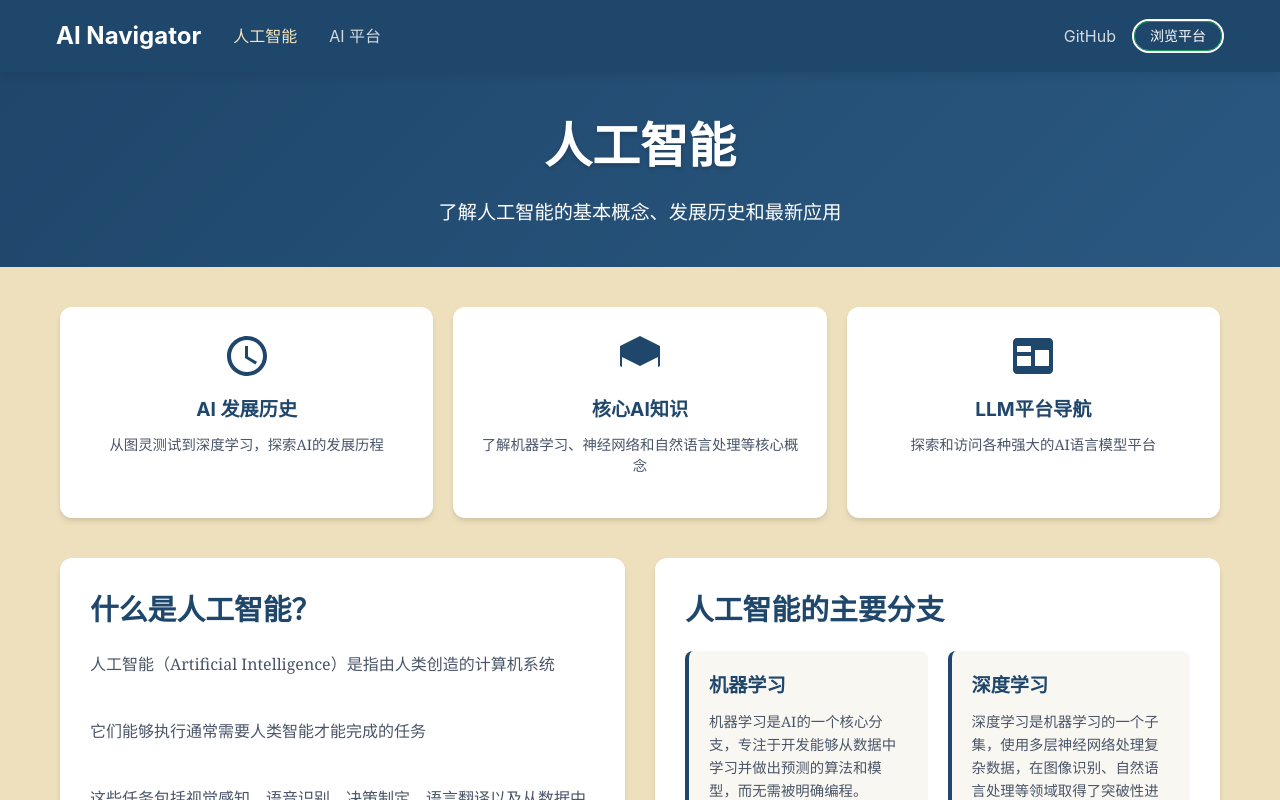
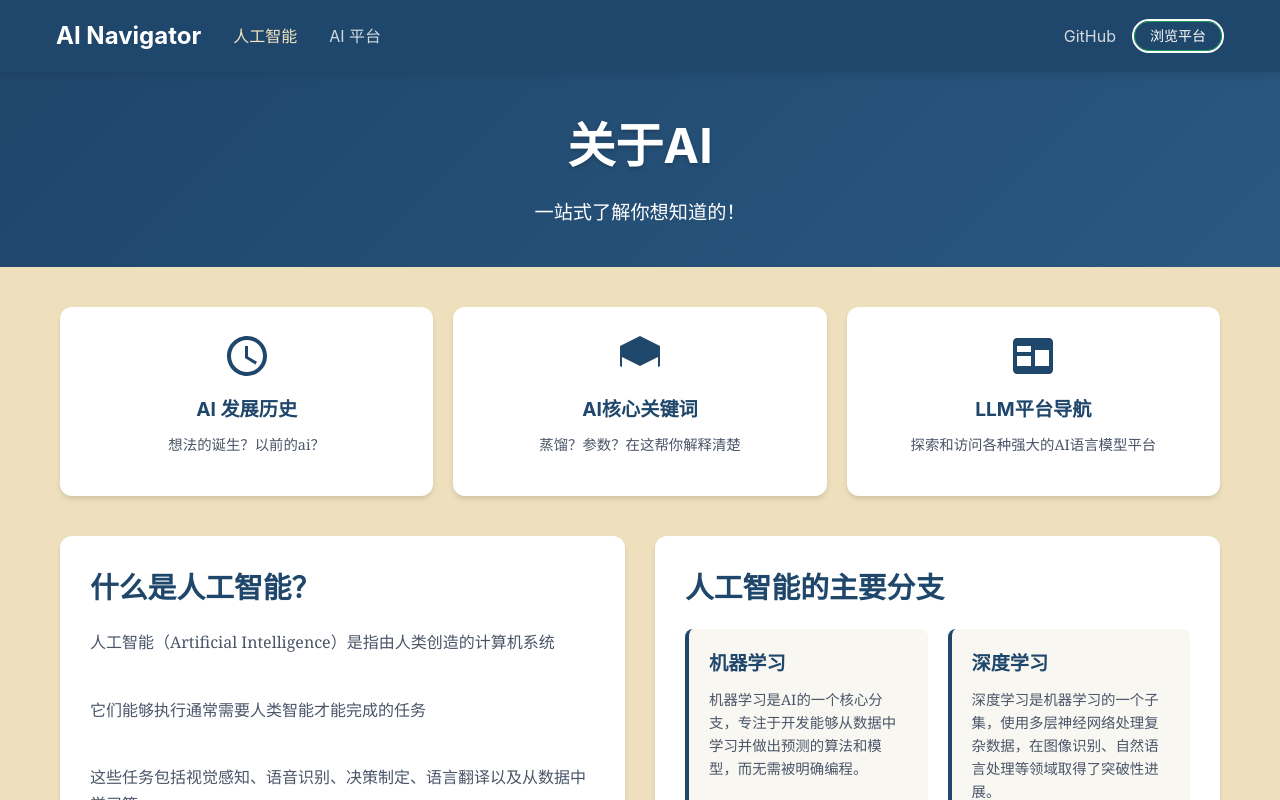
Before and after one commit to heijin-yuuby/AI-Learning-Resources-Navigator, a Vue app in the folder frontend/: page /about-ai in a window 1280 px wide. Shown: the top 800 px of the page. Built offline with nearby package versions, Linux system fonts and the light colour scheme.

Commit message:
update the file path

```diff
--- a/frontend/src/App.vue
+++ b/frontend/src/App.vue
@@ -1,3 +1,4 @@
+/*设置应用的主题和语言*/
 <script setup>
 import { NConfigProvider, NMessageProvider, darkTheme } from 'naive-ui';
 import { provide, ref, onMounted, onBeforeUnmount } from 'vue';
@@ -8,14 +9,8 @@ const prefersDark = window.matchMedia('(prefers-color-scheme: dark)').matches;
 const theme = ref(prefersDark ? darkTheme : null);
 
 // Global theme variables for Naive UI
-provide('themeVars', {
-  primaryColor: '#1F466B',
-  primaryColorHover: '#2A5880',
-  borderRadius: '8px',
-  textColorBase: '#1F466B',
-  // 为Naive UI组件添加字体
-  fontFamily: 'var(--font-styrene-b)'
-});
+
+
 
 // 管理全局语言状态
 const appLanguage = ref(localStorage.getItem('language') || 'zh');
--- a/frontend/src/components/HelloWorld.vue
+++ b/frontend/src/components/HelloWorld.vue
@@ -1,3 +1,4 @@
+/*实例组件，同时用于验证开发环境*/
 <script setup>
 import { ref } from 'vue'
 
@@ -10,7 +11,7 @@ const count = ref(0)
 
 <template>
   <h1>{{ msg }}</h1>
-
+<!--测试热更新-->
   <div class="card">
     <button type="button" @click="count++">count is {{ count }}</button>
     <p>
--- a/frontend/src/components/LLMintegrationplatform.vue
+++ b/frontend/src/components/Platforms/LLMintegrationplatform.vue
@@ -50,7 +50,7 @@
 <script setup>
 import { ref } from 'vue';
 import { NButton, NTag } from 'naive-ui';
-import '../assets/styles/platforms.css';
+import '../../assets/styles/platforms.css';
 
 const platforms = ref([
   {
--- a/frontend/src/views/AIHistoryPage.vue
+++ b/frontend/src/views/AIHistoryPage.vue
@@ -12,7 +12,7 @@
         返回
       </n-button>
       <h1 class="page-title">AI发展历程</h1>
-      <p class="page-subtitle">想法，尝试，</p>
+      <p class="page-subtitle">想法，尝试</p>
     </div>
 
     <div class="content">
--- a/frontend/src/views/AIKnowledgePage.vue
+++ b/frontend/src/views/AIKnowledgePage.vue
@@ -11,7 +11,7 @@
         </template>
         返回
       </n-button>
-      <h1 class="page-title">核心AI知识</h1>
+      <h1 class="page-title">AI核心关键词</h1>
       <p class="page-subtitle">了解人工智能的基本概念和技术原理</p>
     </div>
 
--- a/frontend/src/views/AboutAIPage.vue
+++ b/frontend/src/views/AboutAIPage.vue
@@ -4,8 +4,8 @@
 
     <div class="page-header">
       <div class="container">
-        <h1 class="page-title">人工智能</h1>
-        <p class="page-subtitle">了解人工智能的基本概念、发展历史和最新应用</p>
+        <h1 class="page-title">关于AI</h1>
+        <p class="page-subtitle">一站式了解你想知道的！</p>
       </div>
     </div>
 
@@ -18,7 +18,7 @@
             </svg>
           </n-icon>
           <h3>AI 发展历史</h3>
-          <p>从图灵测试到深度学习，探索AI的发展历程</p>
+          <p>想法的诞生？以前的ai？</p>
         </div>
 
         <div class="nav-card" @click="$router.push('/ai-knowledge')">
@@ -27,8 +27,8 @@
               <path fill="currentColor" d="M12 2L2 7l10 5l10-5l-10-5zm0 10L2 7v10l10 5l10-5V7l-10 5zm0 10l-9-4.5v-5l9 4.5l9-4.5v5l-9 4.5z"/>
             </svg>
           </n-icon>
-          <h3>核心AI知识</h3>
-          <p>了解机器学习、神经网络和自然语言处理等核心概念</p>
+          <h3>AI核心关键词</h3>
+          <p>蒸馏？参数？在这帮你解释清楚</p>
         </div>
 
         <div class="nav-card" @click="$router.push('/llm-platforms')">
--- a/frontend/src/views/LLMPlatformsPage.vue
+++ b/frontend/src/views/LLMPlatformsPage.vue
@@ -40,8 +40,8 @@
 
 <script setup>
 import Navigation from '../components/layout/Navigation.vue';
-import LLMPlatforms from '../components/LLMPlatforms.vue';
-import LLMintegrationplatform from '../components/LLMintegrationplatform.vue';
+import LLMPlatforms from '../components/Platforms/LLMPlatforms.vue';
+import LLMintegrationplatform from '../components/Platforms/LLMintegrationplatform.vue';
 import '../assets/styles/platforms.css';
 import { ref, onMounted } from 'vue';
 
```
Also changed, not shown: frontend/src/components/Platforms/LLMPlatforms.vue (renamed from frontend/src/components/LLMPlatforms.vue).
